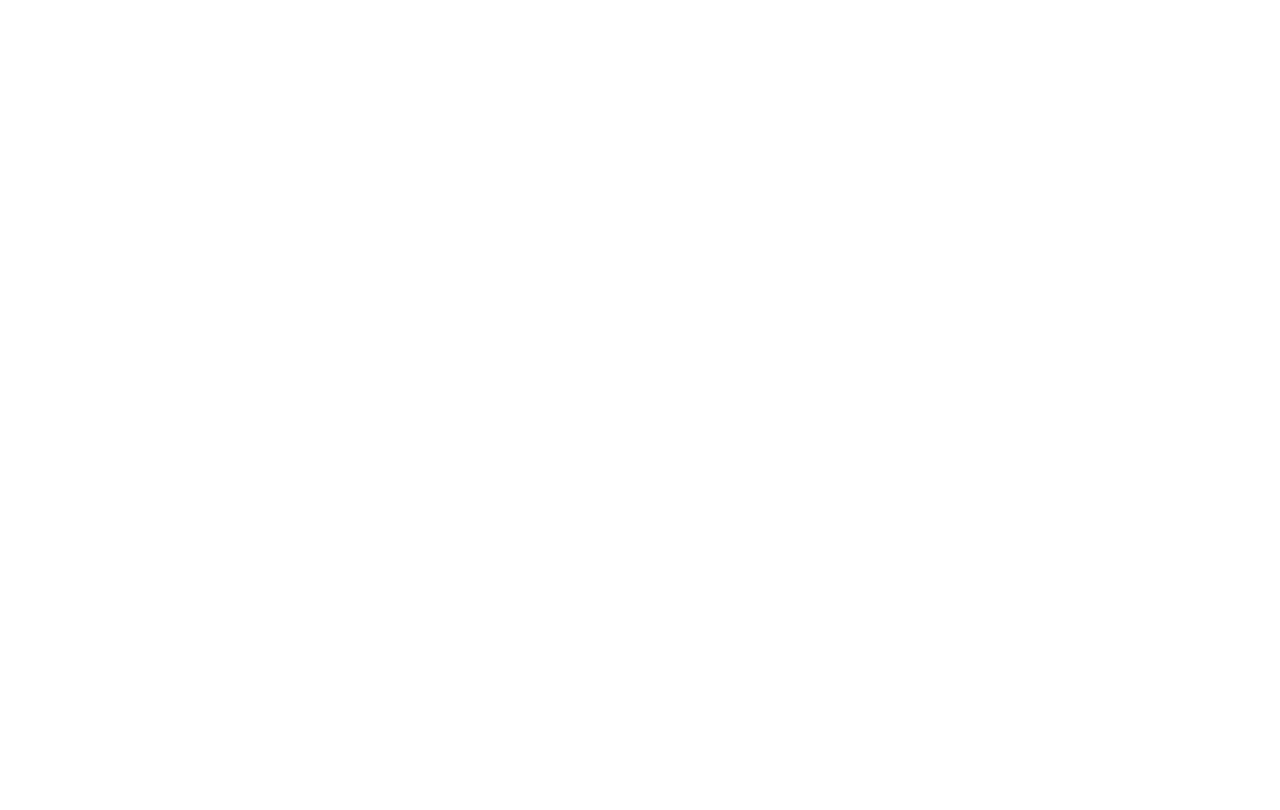
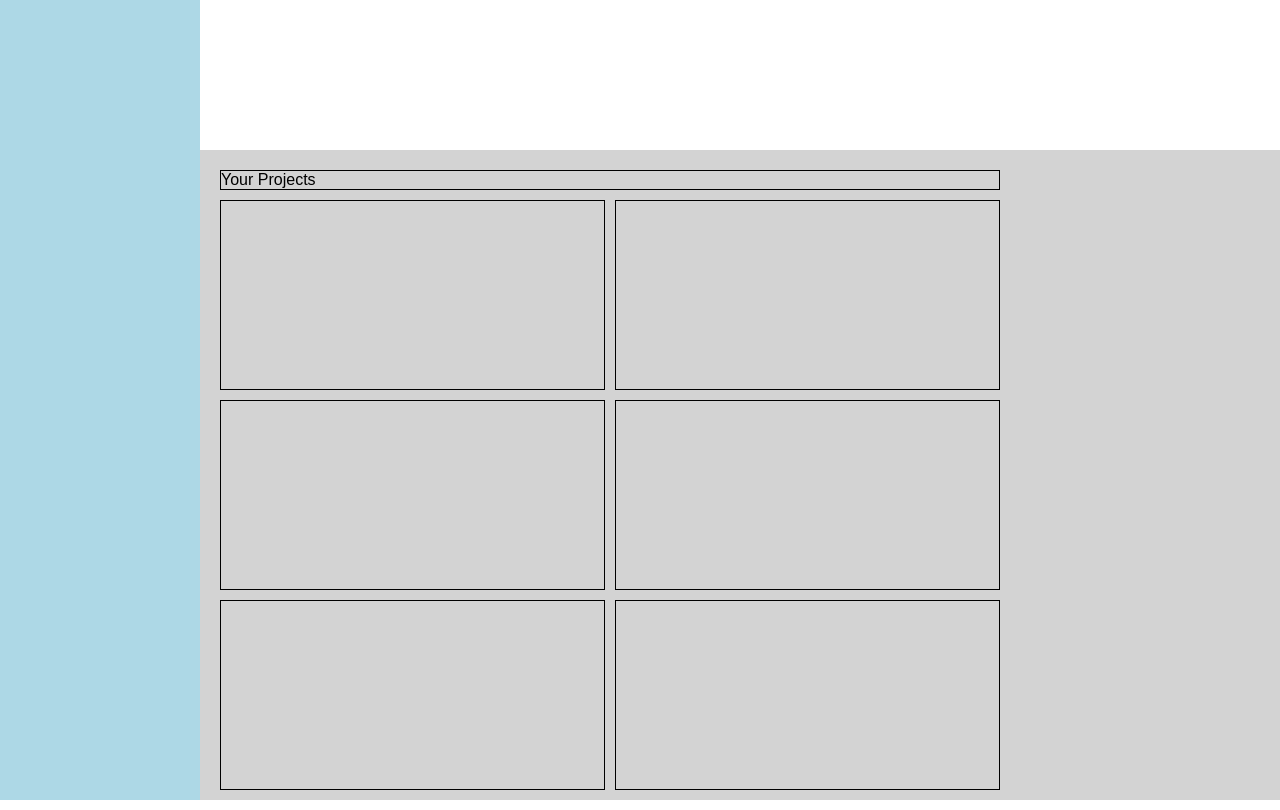
Before and after one commit to DavidOForrester/top_admin_dashboard, a plain HTML site: page index.html in a window 1280 px wide. Drawn offline with Linux system fonts and the light colour scheme.

Commit message:
built out the projects section grid

```diff
--- a/css/style.css
+++ b/css/style.css
@@ -0,0 +1,60 @@
+body {
+  margin: 0;
+  display: flex;
+  font-family: sans-serif;
+}
+
+.nav {
+  background-color: lightblue;
+  height: 100vh;
+  width: 200px;
+}
+
+.rhs {
+  height: 100vh;
+  width: calc(100% - 200px);
+}
+
+.header {
+  background-color: white;
+  width: 100%;
+  height: 150px;
+}
+
+.content {
+  background-color: lightgrey;
+  width: 100%;
+  height: calc(100% - 150px);
+  display: grid;
+  grid-template-columns: 75% 25%;
+  grid-template-rows: 50% 50%;
+  gap: 10px;
+}
+
+
+
+
+
+
+.projects {
+    grid-row-start: 1;
+    grid-row-end: 3;
+}
+
+.projects {
+    margin: 20px;
+    display: grid;
+    gap: 10px;
+    grid-template-columns: 50% 50%;
+    grid-template-rows: 20px 3fr 3fr 3fr;
+}
+
+.project-title,
+.project-item {
+    border: 1px solid black;
+}
+
+.project-title {
+    grid-column-start: 1;
+    grid-column-end: 3;
+}
--- a/index.html
+++ b/index.html
@@ -1,14 +1,31 @@
 <!DOCTYPE html>
 <html lang="en">
-<head>
-    <meta charset="UTF-8">
-    <meta http-equiv="X-UA-Compatible" content="IE=edge">
-    <meta name="viewport" content="width=device-width, initial-scale=1.0">
-    <link rel="stylesheet" href="css/style.css">
+  <head>
+    <meta charset="UTF-8" />
+    <meta http-equiv="X-UA-Compatible" content="IE=edge" />
+    <meta name="viewport" content="width=device-width, initial-scale=1.0" />
+    <link rel="stylesheet" href="css/style.css" />
     <script defer src="js/script.js"></script>
-    <title>Document</title>
-</head>
-<body>
-
-</body>
+    <title>Admin Dashboard</title>
+  </head>
+  <body>
+    <div class="nav">
+    </div>
+    <div class="rhs">
+      <div class="header"></div>
+      <div class="content">
+        <div class="projects">
+          <div class="project-title">Your Projects</div>
+          <div class="project-item"></div>
+          <div class="project-item"></div>
+          <div class="project-item"></div>
+          <div class="project-item"></div>
+          <div class="project-item"></div>
+          <div class="project-item"></div>
+        </div>
+        <div class="announcements"></div>
+        <div class="trending"></div>
+      </div>
+    </div>
+  </body>
 </html>
```
